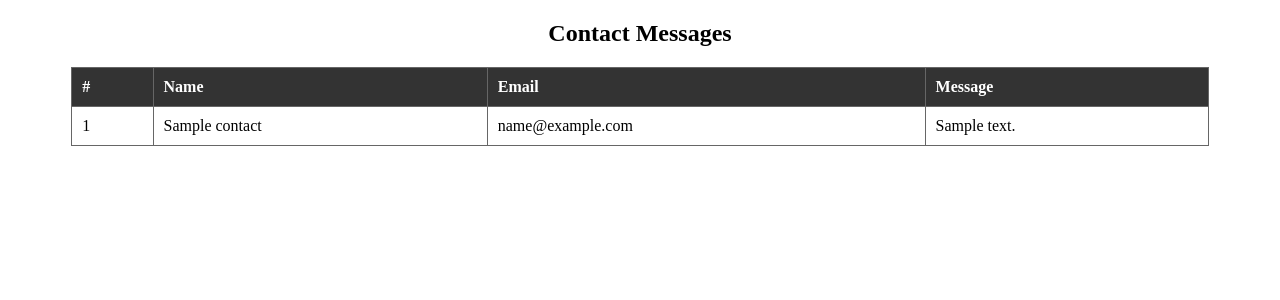
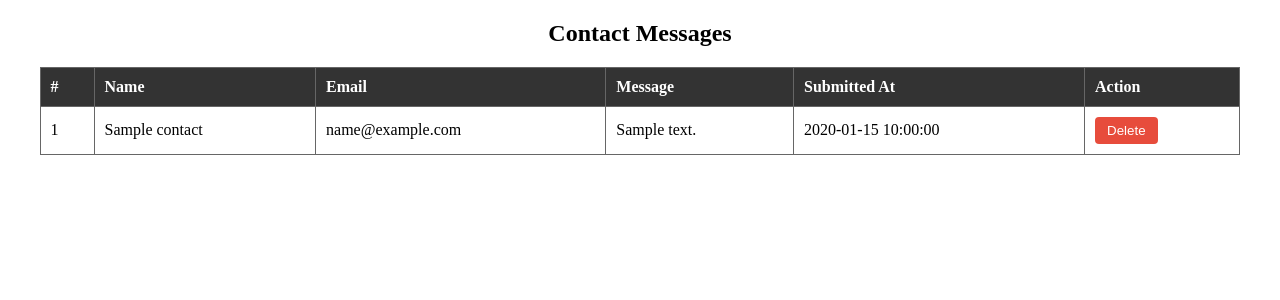
Before and after one commit to CyizaLandry5/Webo, a PHP site: page /php/select_contacts.php in a window 1280 px wide. Shown: the top 300 px of the page. Run offline with PHP 8.4, Linux system fonts and the light colour scheme; tables that the repository leaves empty or names only in its code hold one stand-in row (values such as "Sample post"); data that the repository does not hold is empty.

Commit message:
important

```diff
--- a/php/select_contacts.php
+++ b/php/select_contacts.php
@@ -17,8 +17,7 @@ if ($conn->connect_error) {
 }
 
 // Fetch all contacts
-// $sql = "SELECT id, name, email, message, created_at FROM contacts ORDER BY created_at DESC";
-$sql = "SELECT id, name, email, message FROM contacts";
+$sql = "SELECT id, name, email, message, submitted_at FROM contacts ORDER BY submitted_at DESC";
 $result = $conn->query($sql);
 ?>
 
@@ -29,7 +28,7 @@ $result = $conn->query($sql);
     <style>
         table {
             border-collapse: collapse;
-            width: 90%;
+            width: 95%;
             margin: 20px auto;
         }
         th, td {
@@ -40,6 +39,17 @@ $result = $conn->query($sql);
         th {
             background-color: #333;
             color: white;
+        }
+        .delete-button {
+            background-color: #e74c3c;
+            color: white;
+            border: none;
+            padding: 6px 12px;
+            cursor: pointer;
+            border-radius: 4px;
+        }
+        .delete-button:hover {
+            background-color: #c0392b;
         }
     </style>
 </head>
@@ -52,7 +62,8 @@ $result = $conn->query($sql);
                 <th>Name</th>
                 <th>Email</th>
                 <th>Message</th>
-                <!-- <th>Date</th> -->
+                <th>Submitted At</th>
+                <th>Action</th>
             </tr>
             <?php while ($row = $result->fetch_assoc()): ?>
                 <tr>
@@ -60,7 +71,13 @@ $result = $conn->query($sql);
                     <td><?= htmlspecialchars($row["name"]) ?></td>
                     <td><?= htmlspecialchars($row["email"]) ?></td>
                     <td><?= nl2br(htmlspecialchars($row["message"])) ?></td>
-                    <!-- <td><?= htmlspecialchars($row["created_at"]) ?></td> -->
+                    <td><?= htmlspecialchars($row["submitted_at"]) ?></td>
+                    <td>
+                        <form method="POST" action="delete_contact.php" onsubmit="return confirm('Are you sure you want to delete this message?');">
+                            <input type="hidden" name="delete_id" value="<?= $row["id"] ?>">
+                            <button type="submit" class="delete-button">Delete</button>
+                        </form>
+                    </td>
                 </tr>
             <?php endwhile; ?>
         </table>
```
Also changed, not shown: php/delete_contact.php (added, +25 -0 lines).
